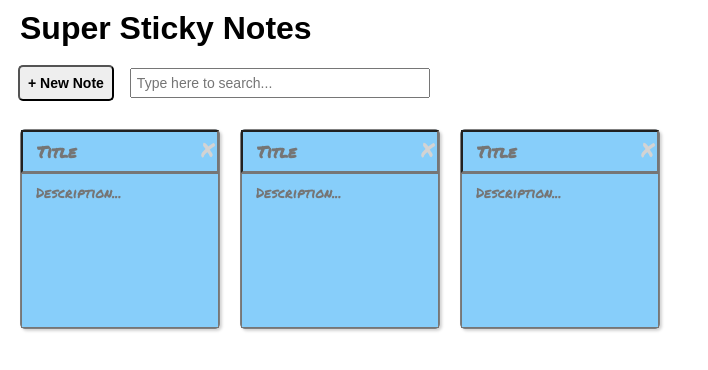
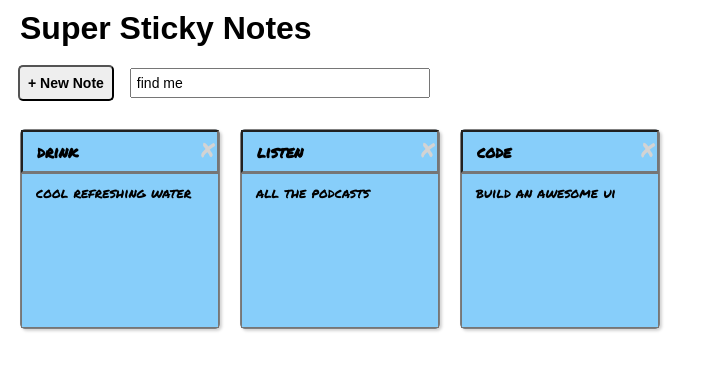
Before and after one commit to agottlieb/Sticky-notes-react, a React (Create React App) app: page / in a window 1280 px wide. Shown: the top 370 px of the page, without its empty margins (0-708 px from the left). Built offline with nearby package versions, Linux system fonts and the light colour scheme.

Commit message:
passed props to header and notes to make stateful

```diff
--- a/src/App.js
+++ b/src/App.js
@@ -26,7 +26,7 @@ class App extends Component {
         doesMatchSearch: true
       }
     ],
-    searchText: "search for me"
+    searchText: "find me"
   };
   render() {
     return (
--- a/src/Header.js
+++ b/src/Header.js
@@ -1,6 +1,6 @@
 import React from "react";
 
-var Header = () => (
+var Header = (props) => (
   <header className="app-header">
     <h1 className="app-header__title">Super Sticky Notes</h1>
     <aside className="app-header__controls">
@@ -9,6 +9,7 @@ var Header = () => (
         type="text"
         placeholder="Type here to search..."
         className="search"
+        value={props.searchText}
       />
     </aside>
   </header>
--- a/src/Note.js
+++ b/src/Note.js
@@ -1,9 +1,18 @@
 import React from "react";
 
-var Note = () => (
+var Note = (props) => (
   <li className="note">
-    <input type="text" placeholder="Title" className="note__title" />
-    <textarea placeholder="Description..." className="note__description" />
+    <input
+      type="text"
+      placeholder="Title"
+      className="note__title"
+      value={props.note.title}
+    />
+    <textarea
+      placeholder="Description..."
+      className="note__description"
+      value={props.note.description}
+    />
     <span className="note__delete">X</span>
   </li>
 );
```
